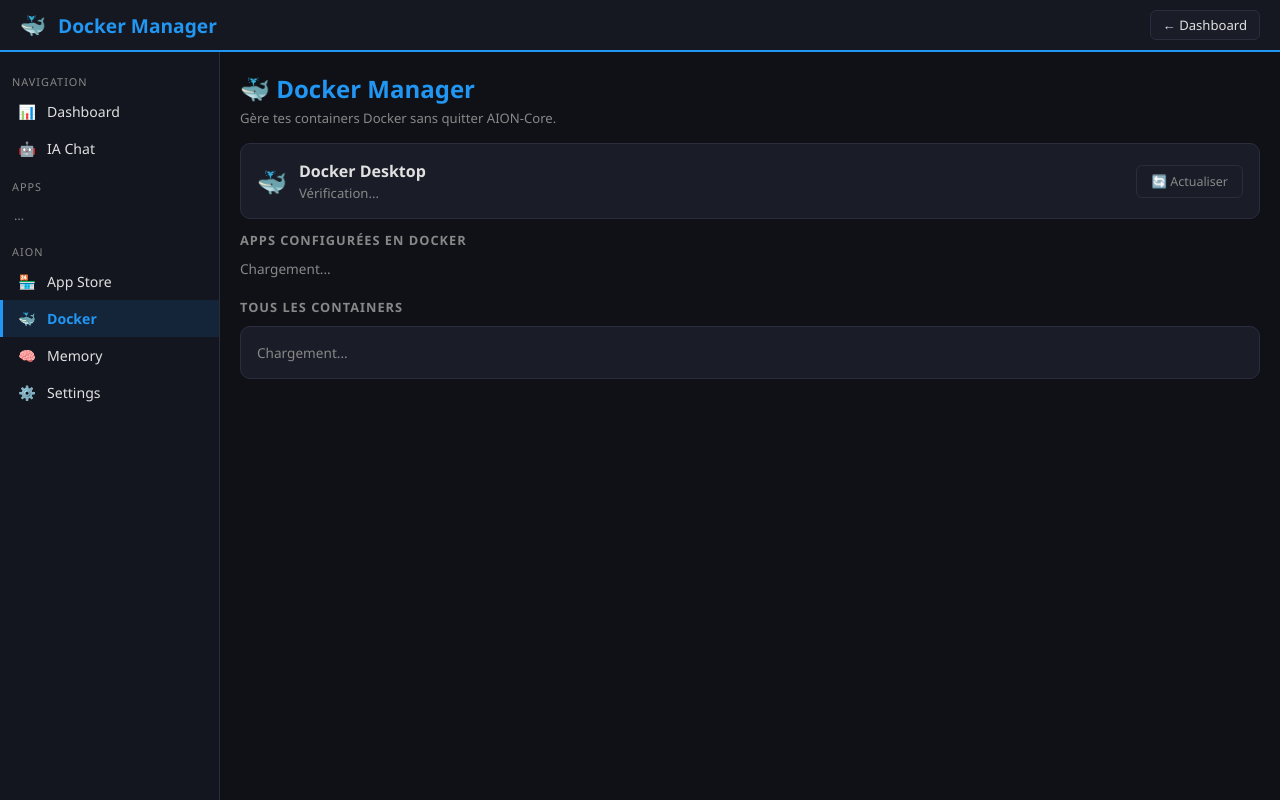
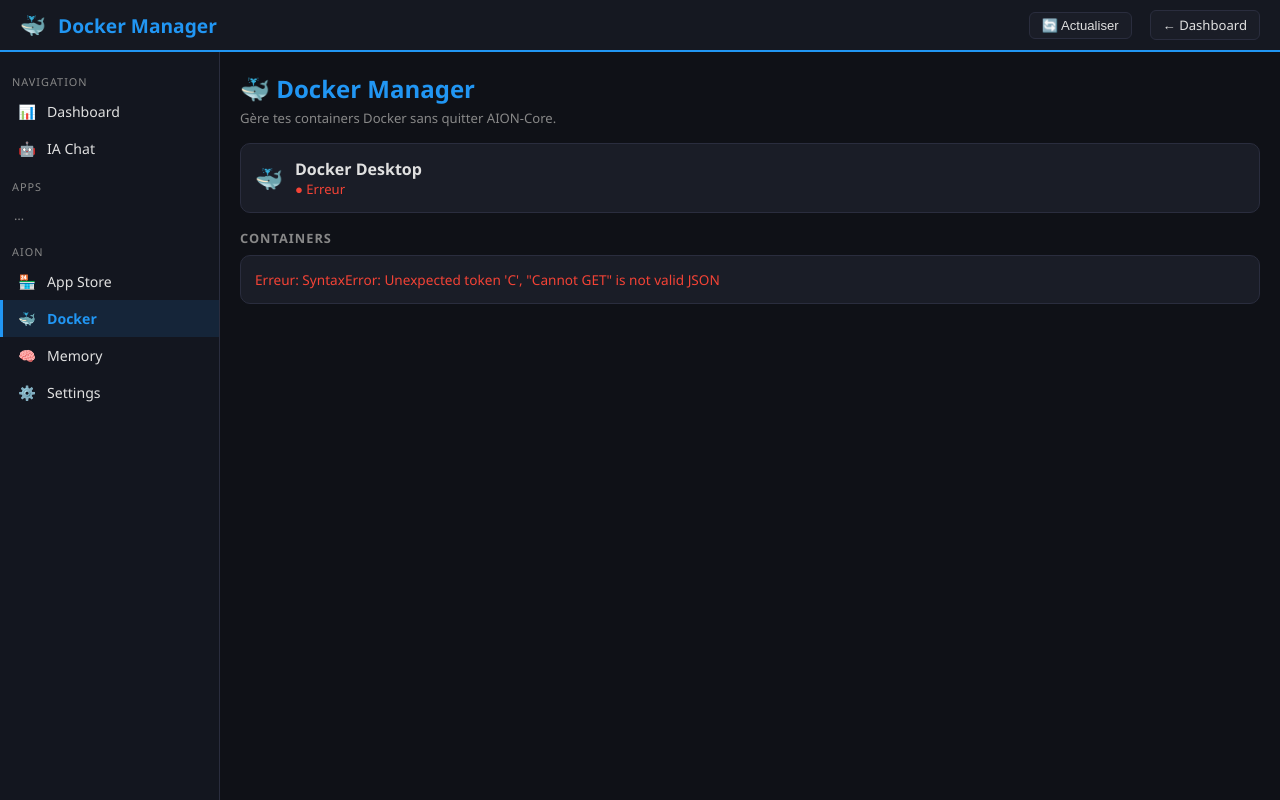
Before and after one commit to beyp/AION-Core, a Python web app: template aion_core/web/templates/docker.html in a window 1280 px wide. Run offline with Jinja, Linux system fonts and the light colour scheme; the template is opened without the code that fills it, so the values that code supplies are empty; some libraries are stand-ins or nearby versions.

Commit message:
fix(docker): rewrite docker.html - event delegation, no mixed quotes, simplified containers list

```diff
--- a/aion_core/web/templates/docker.html
+++ b/aion_core/web/templates/docker.html
@@ -8,13 +8,13 @@
 <style>
 :root[data-theme="dark"]{--bg:#0f1117;--sb:#13161f;--card:#1a1d27;--border:#2a2d3e;
   --text:#e0e0e0;--dim:#888;--accent:#1e90ff;--green:#4caf50;--red:#f44336;
-  --orange:#ff9800;--blue:#2196f3;--hdr:#151821;}
+  --orange:#ff9800;--docker:#2196f3;--hdr:#151821;}
 *{box-sizing:border-box;margin:0;padding:0;}
 body{font-family:"Segoe UI",sans-serif;background:var(--bg);color:var(--text);
   display:flex;flex-direction:column;height:100vh;overflow:hidden;}
-header{background:var(--hdr);border-bottom:2px solid #2196f3;padding:0 20px;
+header{background:var(--hdr);border-bottom:2px solid var(--docker);padding:0 20px;
   height:52px;display:flex;align-items:center;gap:12px;flex-shrink:0;}
-header h1{color:#2196f3;font-size:1.2rem;font-weight:700;}
+header h1{color:var(--docker);font-size:1.2rem;font-weight:700;}
 .spacer{flex:1;}
 .hbtn{background:var(--card);border:1px solid var(--border);color:var(--text);
   padding:5px 12px;border-radius:6px;cursor:pointer;font-size:.82rem;text-decoration:none;}
@@ -24,25 +24,27 @@ header h1{color:#2196f3;font-size:1.2rem;font-weight:700;}
 .sb-sec{padding:4px 12px;font-size:.68rem;text-transform:uppercase;letter-spacing:1px;color:var(--dim);margin-top:8px;}
 .nav-item{display:flex;align-items:center;gap:10px;padding:9px 14px;border-left:3px solid transparent;
   font-size:.88rem;text-decoration:none;color:var(--text);}
-.nav-item:hover{background:rgba(30,144,255,.08);}
-.nav-item.active{background:rgba(33,150,243,.12);border-left-color:#2196f3;color:#2196f3;font-weight:600;}
+.nav-item:hover{background:rgba(33,150,243,.08);}
+.nav-item.active{background:rgba(33,150,243,.12);border-left-color:var(--docker);color:var(--docker);font-weight:600;}
 .nav-icon{width:20px;text-align:center;} .nav-label{flex:1;}
 .main{flex:1;overflow-y:auto;padding:20px;}
-.card{background:var(--card);border:1px solid var(--border);border-radius:10px;padding:16px;margin-bottom:12px;}
-.btn{border:none;border-radius:6px;cursor:pointer;font-size:.82rem;padding:7px 14px;font-family:inherit;}
+.card{background:var(--card);border:1px solid var(--border);border-radius:10px;padding:14px;margin-bottom:12px;}
+.btn{border:none;border-radius:6px;cursor:pointer;font-size:.82rem;padding:6px 12px;font-family:inherit;}
 .btn:hover{opacity:.85;}
 .btn-green{background:rgba(76,175,80,.15);border:1px solid rgba(76,175,80,.4);color:var(--green);font-weight:600;}
 .btn-red{background:rgba(244,67,54,.15);border:1px solid rgba(244,67,54,.4);color:var(--red);font-weight:600;}
-.btn-blue{background:#2196f3;color:#fff;font-weight:600;}
+.btn-docker{background:rgba(33,150,243,.2);border:1px solid rgba(33,150,243,.4);color:var(--docker);font-weight:600;}
 .btn-orange{background:rgba(255,152,0,.15);border:1px solid rgba(255,152,0,.4);color:var(--orange);}
 .btn-gray{background:transparent;border:1px solid var(--border);color:var(--dim);}
-.container-row{display:flex;align-items:center;gap:10px;padding:10px 0;
-  border-bottom:1px solid var(--border);font-size:.88rem;}
-.status-dot{width:8px;height:8px;border-radius:50%;flex-shrink:0;}
-.dot-up{background:var(--green);box-shadow:0 0 6px var(--green);}
-.dot-down{background:var(--red);}
-.log-box{background:#0a0c14;border-radius:8px;padding:12px;font-family:"Cascadia Code",Consolas,monospace;
-  font-size:.78rem;color:#4caf50;white-space:pre-wrap;max-height:300px;overflow-y:auto;margin-top:8px;}
+.container-row{display:flex;align-items:center;gap:10px;padding:8px 0;
+  border-bottom:1px solid var(--border);font-size:.85rem;}
+.container-row:last-child{border-bottom:none;}
+.dot{width:8px;height:8px;border-radius:50%;flex-shrink:0;}
+.dot-up{background:var(--green);box-shadow:0 0 5px var(--green);}
+.dot-down{background:#555;}
+.log-box{background:#0a0c14;border-radius:8px;padding:12px;
+  font-family:"Cascadia Code",Consolas,monospace;font-size:.75rem;color:#4caf50;
+  white-space:pre-wrap;max-height:280px;overflow-y:auto;margin-top:8px;}
 ::-webkit-scrollbar{width:5px;} ::-webkit-scrollbar-thumb{background:var(--border);border-radius:3px;}
 </style>
 </head>
@@ -51,7 +53,8 @@ header h1{color:#2196f3;font-size:1.2rem;font-weight:700;}
   <span style="font-size:1.3rem;">&#x1F433;</span>
   <h1>Docker Manager</h1>
   <div class="spacer"></div>
-  <a href="/" class="hbtn">&#x2190; Dashboard</a>
+  <button class="hbtn" onclick="refreshAll()">&#x1F504; Actualiser</button>
+  <a href="/" class="hbtn" style="margin-left:6px;">&#x2190; Dashboard</a>
 </header>
 <div class="layout">
   <nav class="sidebar">
@@ -70,46 +73,37 @@ header h1{color:#2196f3;font-size:1.2rem;font-weight:700;}
   </nav>
 
   <main class="main">
-    <h2 style="color:#2196f3;margin-bottom:4px;">&#x1F433; Docker Manager</h2>
+    <h2 style="color:var(--docker);margin-bottom:4px;">&#x1F433; Docker Manager</h2>
     <p style="color:var(--dim);font-size:.82rem;margin-bottom:16px;">
       Gère tes containers Docker sans quitter AION-Core.
     </p>
 
-    <!-- Statut Docker -->
+    <!-- Statut Docker Desktop -->
     <div class="card" id="docker-status-card">
       <div style="display:flex;align-items:center;gap:12px;">
-        <span style="font-size:1.5rem;">&#x1F433;</span>
+        <span style="font-size:1.4rem;">&#x1F433;</span>
         <div style="flex:1;">
-          <div style="font-weight:600;margin-bottom:2px;">Docker Desktop</div>
-          <div id="docker-status-text" style="font-size:.82rem;color:var(--dim);">Vérification...</div>
+          <div style="font-weight:600;">Docker Desktop</div>
+          <div id="docker-status-txt" style="font-size:.82rem;color:var(--dim);">
+            &#x23F3; Vérification...
+          </div>
         </div>
-        <button class="btn btn-gray" onclick="refreshAll()" style="font-size:.78rem;">
-          &#x1F504; Actualiser
-        </button>
       </div>
     </div>
 
-    <!-- Apps Docker (depuis apps.local.json) -->
+    <!-- Containers en cours -->
     <div style="font-weight:600;font-size:.8rem;text-transform:uppercase;letter-spacing:1px;
-         color:var(--dim);margin-bottom:10px;">Apps configurées en Docker</div>
-    <div id="docker-apps">
-      <div style="color:var(--dim);font-size:.85rem;">Chargement...</div>
-    </div>
-
-    <!-- Tous les containers -->
-    <div style="font-weight:600;font-size:.8rem;text-transform:uppercase;letter-spacing:1px;
-         color:var(--dim);margin:20px 0 10px;">Tous les containers</div>
-    <div class="card" id="all-containers">
-      <div style="color:var(--dim);font-size:.85rem;">Chargement...</div>
+         color:var(--dim);margin:16px 0 8px;">Containers</div>
+    <div class="card" id="containers-list">
+      <div style="color:var(--dim);font-size:.85rem;">&#x23F3; Chargement...</div>
     </div>
 
     <!-- Logs -->
-    <div id="logs-section" style="display:none;">
+    <div id="logs-section" style="display:none;margin-top:12px;">
       <div style="font-weight:600;font-size:.8rem;text-transform:uppercase;letter-spacing:1px;
-           color:var(--dim);margin:16px 0 8px;">
-        Logs : <span id="logs-app-name"></span>
-        <button class="btn btn-gray" onclick="document.getElementById('logs-section').style.display='none'"
-                style="font-size:.72rem;padding:3px 8px;margin-left:8px;">&#x2715;</button>
+           color:var(--dim);margin-bottom:6px;display:flex;align-items:center;gap:8px;">
+        Logs : <span id="logs-title" style="color:var(--text);text-transform:none;font-weight:400;"></span>
+        <button class="btn btn-gray" onclick="closeLogs()" style="font-size:.72rem;padding:2px 8px;margin-left:auto;">&#x2715; Fermer</button>
       </div>
       <div id="logs-box" class="log-box"></div>
     </div>
@@ -119,7 +113,7 @@ header h1{color:#2196f3;font-size:1.2rem;font-weight:700;}
 <script>
 'use strict';
 
-// Sidebar htmx
+// Sidebar
 document.addEventListener('htmx:afterSwap', function(e) {
   if (e.target.id === 'sidebar-apps') {
     e.target.querySelectorAll('.nav-item').forEach(function(a) {
@@ -128,186 +122,125 @@ document.addEventListener('htmx:afterSwap', function(e) {
   }
 });
 
-function showMsg(el, color, html) {
-  var colors = {green:'var(--green)', red:'var(--red)', orange:'var(--orange)', blue:'#2196f3'};
-  el.style.color  = colors[color] || color;
-  el.innerHTML    = html;
-}
-
 // ── Docker Status ─────────────────────────────────────────────────
 function checkDockerStatus() {
+  var el   = document.getElementById('docker-status-txt');
+  var card = document.getElementById('docker-status-card');
+  el.innerHTML = '&#x23F3; Vérification...';
+
   fetch('/api/docker/status')
   .then(function(r) { return r.json(); })
   .then(function(d) {
-    var el  = document.getElementById('docker-status-text');
-    var card = document.getElementById('docker-status-card');
     if (d.available) {
       el.innerHTML = '<span style="color:var(--green);">&#x25CF; En cours</span>'
-                   + (d.server_version ? ' — Docker v' + d.server_version : '');
+                   + (d.server_version ? ' &mdash; Docker v' + d.server_version : '');
       card.style.borderColor = 'rgba(76,175,80,.4)';
     } else {
       el.innerHTML = '<span style="color:var(--red);">&#x25CF; Non disponible</span>'
-                   + ' — <a href="https://docs.docker.com/desktop/windows/" target="_blank"'
-                   + ' style="color:var(--accent);">Installer Docker Desktop</a>';
+                   + ' &mdash; Lance Docker Desktop';
       card.style.borderColor = 'rgba(244,67,54,.4)';
     }
   })
   .catch(function() {
-    document.getElementById('docker-status-text').innerHTML =
-      '<span style="color:var(--red);">Erreur de connexion</span>';
+    el.innerHTML = '<span style="color:var(--red);">&#x25CF; Erreur</span>';
   });
 }
 
-// ── Apps Docker ───────────────────────────────────────────────────
-function loadDockerApps() {
-  // Charger les apps configurées en mode docker depuis apps.local.json
-  fetch('/api/store/status')
-  .then(function(r) { return r.json(); })
-  .then(function(d) {
-    var apps = (d.apps || []).filter(function(a) {
-      // Trouver les apps docker (on va vérifier via /api/nav/apps)
-      return true; // On affiche tout, on filtre côté serveur
-    });
-    // Charger les apps docker via l'API nav
-    return fetch('/api/nav/apps');
-  })
-  .then(function(r) { return r.json(); })
-  .then(function(d) {
-    var dockerApps = (d.apps || []);
-    renderDockerApps(dockerApps);
-  })
-  .catch(function(e) {
-    document.getElementById('docker-apps').innerHTML =
-      '<p style="color:var(--dim);font-size:.85rem;">Aucune app Docker configurée.</p>';
-  });
-}
+// ── Containers ────────────────────────────────────────────────────
+function loadContainers() {
+  var el = document.getElementById('containers-list');
+  el.innerHTML = '<div style="color:var(--dim);font-size:.85rem;">&#x23F3; Chargement...</div>';
 
-function renderDockerApps(apps) {
-  var el = document.getElementById('docker-apps');
-  if (!apps.length) {
-    el.innerHTML = '<p style="color:var(--dim);font-size:.85rem;padding:10px;">Aucune app configurée.</p>';
-    return;
-  }
-  var html = '';
-  apps.forEach(function(app) {
-    html += '<div class="card" id="docker-app-' + app.id + '">'
-          + '<div style="display:flex;align-items:center;gap:10px;margin-bottom:10px;">'
-          + '<span style="font-size:1.2rem;">&#x1F433;</span>'
-          + '<div style="flex:1;"><div style="font-weight:600;">' + app.name + '</div>'
-          + '<div style="font-size:.78rem;color:var(--dim);">' + (app.external_url || '') + '</div></div>'
-          + '<span id="running-badge-' + app.id + '" style="font-size:.78rem;color:var(--dim);">&#x23F3;</span>'
-          + '</div>'
-          + '<div style="display:flex;gap:8px;flex-wrap:wrap;">'
-          + '<button class="btn btn-green" onclick="dockerAction('start','' + app.id + '')">&#x25B6; Start</button>'
-          + '<button class="btn btn-red" onclick="dockerAction('stop','' + app.id + '')">&#x25A0; Stop</button>'
-          + '<button class="btn btn-blue" onclick="dockerAction('build','' + app.id + '')" style="background:rgba(33,150,243,.2);border:1px solid #2196f355;color:#2196f3;">&#x1F528; Build</button>'
-          + '<button class="btn btn-orange" onclick="showLogs('' + app.id + '')">&#x1F4CB; Logs</button>'
-          + '<a href="' + (app.external_url || '#') + '" target="_blank" class="btn btn-gray">&#x1F680; Ouvrir</a>'
-          + '</div>'
-          + '<div id="sr-docker-' + app.id + '" style="margin-top:8px;font-size:.82rem;display:none;"></div>'
-          + '</div>';
-    // Vérifier si running
-    checkContainerRunning(app.id);
-  });
-  el.innerHTML = html;
-}
-
-function checkContainerRunning(appId) {
-  fetch('/api/docker/running/' + appId)
-  .then(function(r) { return r.json(); })
-  .then(function(d) {
-    var badge = document.getElementById('running-badge-' + appId);
-    if (badge) {
-      badge.innerHTML = d.running
-        ? '<span style="color:var(--green);">&#x25CF; Running</span>'
-        : '<span style="color:var(--red);">&#x25CF; Stopped</span>';
-    }
-  }).catch(function(){});
-}
-
-// ── Docker Actions ────────────────────────────────────────────────
-function dockerAction(action, appId) {
-  var res = document.getElementById('sr-docker-' + appId);
-  if (res) { res.style.display='block'; res.style.color='var(--orange)'; res.textContent='&#x23F3; En cours...'; }
-
-  var URLS = {
-    start: '/api/docker/start/' + appId,
-    stop:  '/api/docker/stop/'  + appId,
-    build: '/api/docker/start/' + appId  // start avec build=true
-  };
-  var body = action === 'build' ? JSON.stringify({build: true}) : null;
-  var method = 'POST';
-
-  fetch(URLS[action], {
-    method: method,
-    headers: body ? {'Content-Type': 'application/json'} : {},
-    body: body
-  })
-  .then(function(r) { return r.json(); })
-  .then(function(d) {
-    if (res) {
-      res.style.color = d.success ? 'var(--green)' : 'var(--red)';
-      res.textContent = d.message;
-    }
-    setTimeout(function() { checkContainerRunning(appId); }, 2000);
-  })
-  .catch(function(e) {
-    if (res) { res.style.color='var(--red)'; res.textContent='Erreur: ' + e; }
-  });
-}
-
-// ── Tous les containers ───────────────────────────────────────────
-function loadAllContainers() {
   fetch('/api/docker/containers')
   .then(function(r) { return r.json(); })
   .then(function(d) {
-    var el = document.getElementById('all-containers');
-    var containers = d.containers || [];
-    if (!containers.length) {
-      el.innerHTML = '<p style="color:var(--dim);font-size:.85rem;">Aucun container Docker.</p>';
+    var list = d.containers || [];
+    if (!list.length) {
+      el.innerHTML = '<div style="color:var(--dim);font-size:.85rem;padding:8px;">Aucun container Docker. Lance une app via docker compose.</div>';
       return;
     }
     var html = '';
-    containers.forEach(function(c) {
+    list.forEach(function(c) {
+      var running = c.running;
+      var dotCls  = running ? 'dot-up' : 'dot-down';
+      var ports   = c.ports ? '<span style="color:var(--dim);font-size:.75rem;">' + c.ports.replace(/0\.0\.0\.0:/g,'') + '</span>' : '';
       html += '<div class="container-row">'
-            + '<span class="status-dot ' + (c.running ? 'dot-up' : 'dot-down') + '"></span>'
+            + '<span class="dot ' + dotCls + '"></span>'
             + '<span style="flex:1;font-weight:500;">' + c.name + '</span>'
-            + '<span style="color:var(--dim);font-size:.78rem;width:150px;">' + c.status + '</span>'
-            + '<span style="color:var(--dim);font-size:.72rem;width:180px;overflow:hidden;text-overflow:ellipsis;">' + (c.ports||'') + '</span>'
-            + '<button class="btn btn-gray" onclick="showLogs('' + c.name + '')" style="font-size:.72rem;padding:3px 8px;">Logs</button>'
-            + (c.running
-               ? '<button class="btn btn-red" onclick="dockerAction('stop','' + c.name + '')" style="font-size:.72rem;padding:3px 8px;">Stop</button>'
-               : '<button class="btn btn-green" onclick="dockerAction('start','' + c.name + '')" style="font-size:.72rem;padding:3px 8px;">Start</button>')
-            + '</div>';
+            + ports
+            + '<span style="color:var(--dim);font-size:.75rem;width:120px;text-align:right;">' + c.status + '</span>'
+            + '<div style="display:flex;gap:5px;margin-left:8px;">';
+      if (running) {
+        html += '<button class="btn btn-red" data-docker-action="stop" data-cname="' + c.name + '" style="font-size:.75rem;padding:4px 8px;">&#x25A0; Stop</button>';
+      } else {
+        html += '<button class="btn btn-green" data-docker-action="start" data-cname="' + c.name + '" style="font-size:.75rem;padding:4px 8px;">&#x25B6; Start</button>';
+      }
+      html += '<button class="btn btn-orange" data-docker-logs="' + c.name + '" style="font-size:.75rem;padding:4px 8px;">&#x1F4CB; Logs</button>';
+      if (c.ports) {
+        var portNum = c.ports.match(/(\d{4,5})->/);
+        if (portNum) {
+          html += '<a href="http://localhost:' + portNum[1] + '" target="_blank" class="btn btn-gray" style="font-size:.75rem;padding:4px 8px;">&#x1F680;</a>';
+        }
+      }
+      html += '</div></div>';
     });
     el.innerHTML = html;
   })
   .catch(function(e) {
-    document.getElementById('all-containers').innerHTML =
-      '<p style="color:var(--dim);">Docker non disponible ou erreur: ' + e + '</p>';
+    el.innerHTML = '<div style="color:var(--red);font-size:.85rem;">Erreur: ' + e + '</div>';
   });
 }
 
+// Event delegation pour les boutons containers
+document.addEventListener('click', function(e) {
+  // Action docker (start/stop)
+  var btn = e.target.closest('[data-docker-action]');
+  if (btn) {
+    var action = btn.getAttribute('data-docker-action');
+    var cname  = btn.getAttribute('data-cname');
+    btn.disabled = true;
+    btn.textContent = '...';
+    fetch('/api/docker/' + action + '/' + cname, {method: 'POST'})
+    .then(function(r) { return r.json(); })
+    .then(function(d) {
+      setTimeout(function() { loadContainers(); }, 1500);
+    })
+    .catch(function() { setTimeout(function() { loadContainers(); }, 1000); });
+    return;
+  }
+  // Logs
+  var logBtn = e.target.closest('[data-docker-logs]');
+  if (logBtn) {
+    showLogs(logBtn.getAttribute('data-docker-logs'));
+    return;
+  }
+});
+
 // ── Logs ──────────────────────────────────────────────────────────
-function showLogs(appId) {
+function showLogs(cname) {
   document.getElementById('logs-section').style.display = 'block';
-  document.getElementById('logs-app-name').textContent  = appId;
+  document.getElementById('logs-title').textContent = cname;
   var box = document.getElementById('logs-box');
-  box.textContent = 'Chargement des logs...';
-  fetch('/api/docker/logs/' + appId + '?lines=100')
+  box.textContent = 'Chargement...';
+  fetch('/api/docker/logs/' + cname + '?lines=100')
   .then(function(r) { return r.json(); })
-  .then(function(d) { box.textContent = d.logs || 'Aucun log.'; box.scrollTop = 99999; })
+  .then(function(d) {
+    box.textContent = d.logs || '(aucun log)';
+    box.scrollTop   = box.scrollHeight;
+  })
   .catch(function(e) { box.textContent = 'Erreur: ' + e; });
+}
+
+function closeLogs() {
+  document.getElementById('logs-section').style.display = 'none';
 }
 
 // ── Refresh ───────────────────────────────────────────────────────
 function refreshAll() {
   checkDockerStatus();
-  loadDockerApps();
-  loadAllContainers();
+  loadContainers();
 }
 
-// Init
 refreshAll();
 </script>
 </body>
```
